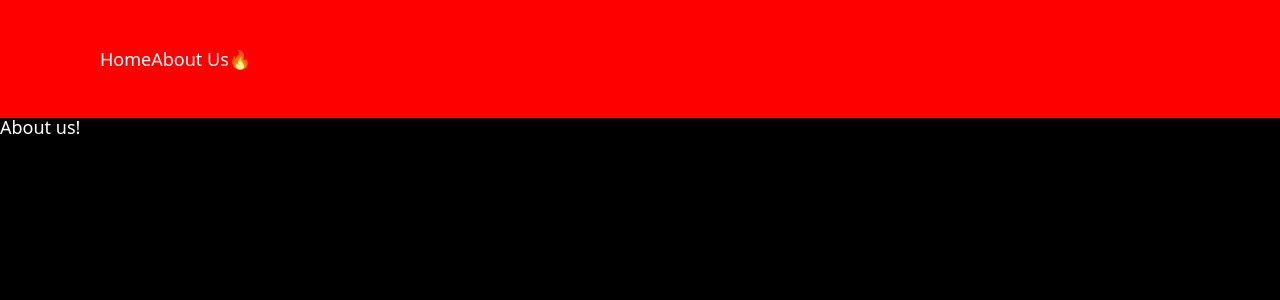
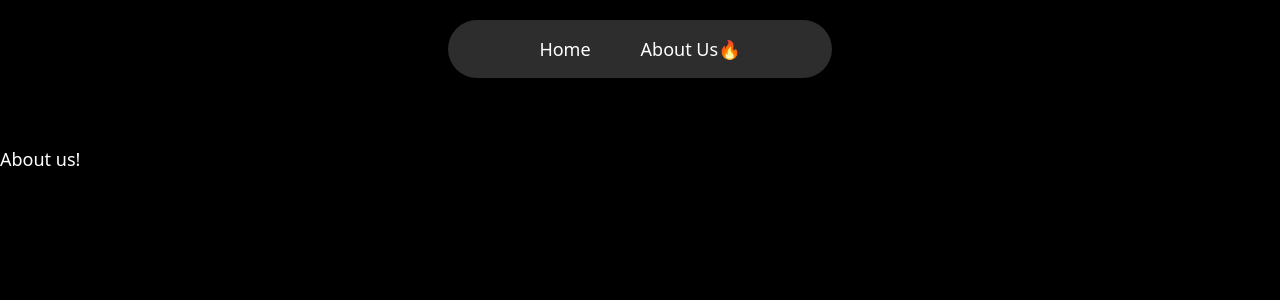
Before and after one commit to ungra/test_build_nextjs, a Next.js app: page /about-us in a window 1280 px wide. Shown: the top 300 px of the page. Built offline with nearby package versions, Linux system fonts and the light colour scheme.

Commit message:
3.2 Movie Styles

```diff
--- a/components/movie-info.tsx
+++ b/components/movie-info.tsx
@@ -1,8 +1,6 @@
 import { API_URL } from "../app/(home)/page";
 
 async function getMovie(id: string) {
-  console.log(`Fetching movies: ${Date.now()}`);
-  await new Promise((resolve) => setTimeout(resolve, 5000));
   const response = await fetch(`${API_URL}/${id}`);
   return response.json();
 }
--- a/components/navigation.tsx
+++ b/components/navigation.tsx
@@ -8,7 +8,7 @@
   const path = usePathname();
   return (
     <nav className={styles.nav}>
-      <ul className={styles.list}>
+      <ul>
         <li>
           <Link href="/">Home</Link> {path === "/" ? "🔥" : ""}
         </li>
--- a/styles/global.css
+++ b/styles/global.css
@@ -124,6 +124,7 @@
 }
 
 body {
+  padding-top: 150px;
   font-family:
     system-ui,
     -apple-system,
--- a/styles/navigation.module.css
+++ b/styles/navigation.module.css
@@ -1,8 +1,28 @@
 .nav {
-  background-color: red;
-  padding: 50px 100px;
+  background-color: #2d2d2d;
+  position: fixed;
+  width: 30%;
+  margin: 0 auto;
+  top: 20px;
+  border-radius: 50px;
+  padding: 20px 0px;
+  left: 50%;
+  z-index: 10;
+  transform: translateX(-50%);
 }
 
-.list {
+.nav ul {
   display: flex;
+  justify-content: center;
+  gap: 50px;
 }
+
+.nav ul li {
+  list-style: none;
+  transform: none;
+  transition: all 0.1s ease-in-out;
+}
+
+.nav ul li:hover {
+  transform: scale(1.05);
+}
```
Also changed, not shown: app/(home)/page.tsx (+9 -5 lines), components/movie-videos.tsx (+2 -5 lines), components/movie.tsx (added, +24 -0 lines), styles/home.module.css (added, +8 -0 lines), styles/movie.module.css (added, +26 -0 lines).
